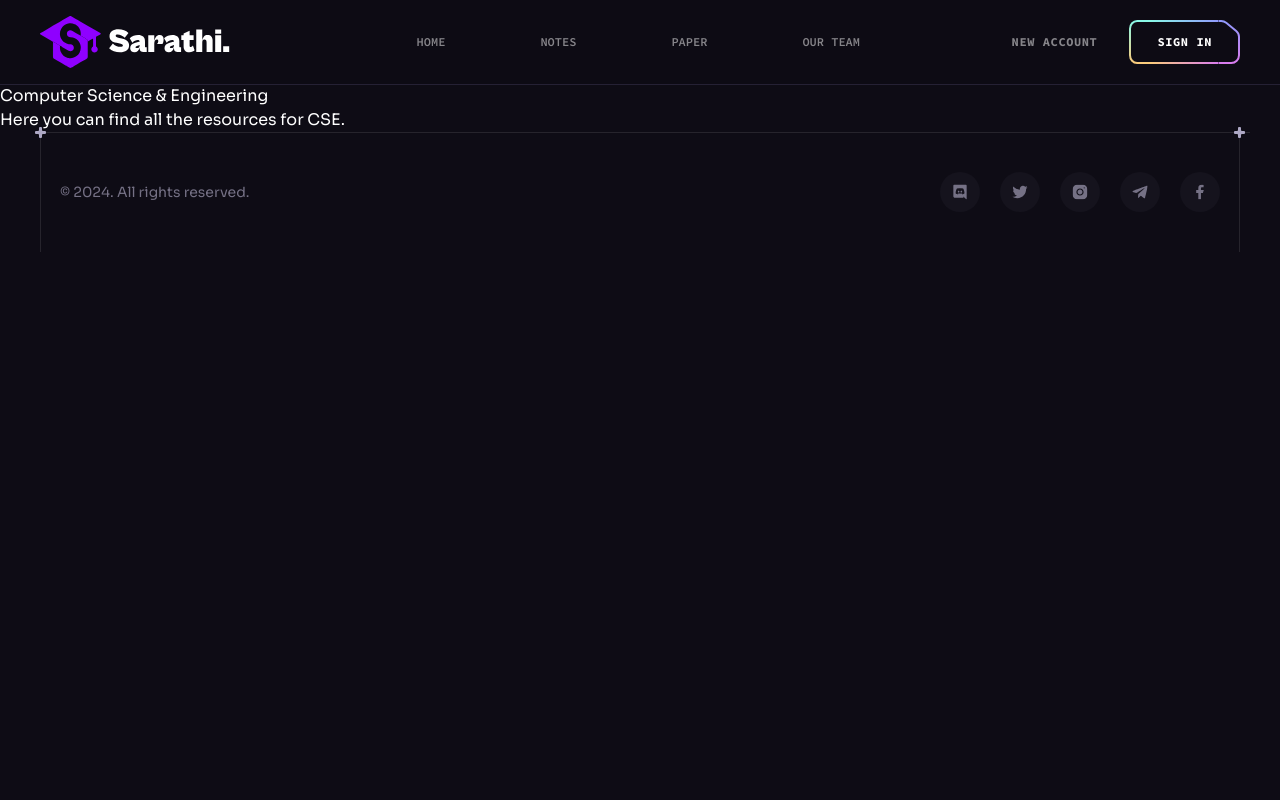
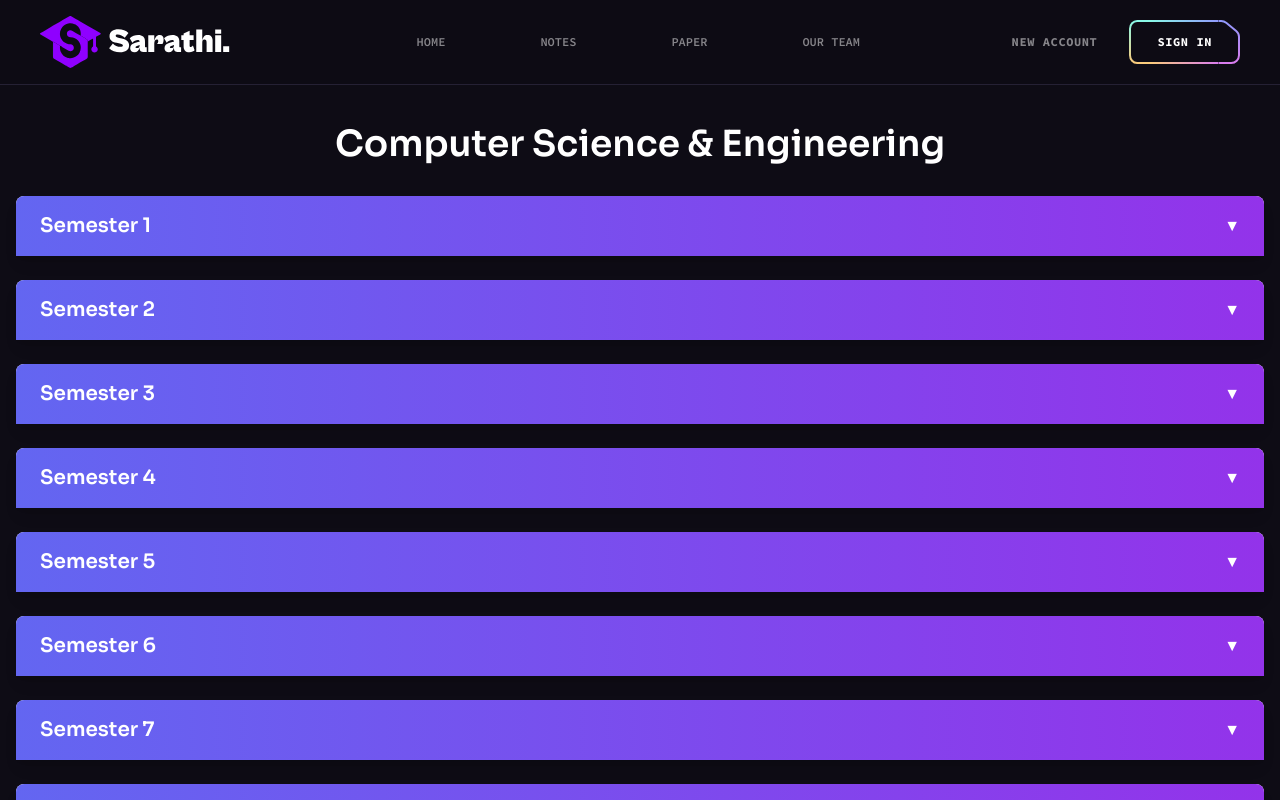
Before and after one commit to mahipal79/sarathi, a React (Vite) app: page /cse in a window 1280 px wide. Shown: the top 800 px of the page. Built offline with nearby package versions, Linux system fonts and the light colour scheme.

Commit message:
CSE page

```diff
--- a/src/components/Benefits.jsx
+++ b/src/components/Benefits.jsx
@@ -38,7 +38,7 @@ const Benefits = () => {
                     to={item.url}  // Use `url` from the `benefits` array
                     className="ml-auto font-code text-xs font-bold text-n-1 uppercase tracking-wider"
                   >
-                    Explore more
+                    DOWNLOAD..
                   </Link>
                   <Arrow />
                 </div>
--- a/src/components/pages/Cse.jsx
+++ b/src/components/pages/Cse.jsx
@@ -1,8 +1,159 @@
+import React, { useState } from 'react';
+import { Link } from 'react-router-dom';
+
+const semesters = [
+  {
+    id: 1,
+    title: 'Semester 1',
+    subjects: [
+      { name: 'Mathematics I', link: '/sem1/math1' },
+      { name: 'Physics I', link: '/sem1/physics1' },
+      { name: 'Chemistry', link: '/sem1/chemistry' },
+      { name: 'Programming Basics', link: '/sem1/programming-basics' },
+      { name: 'Engineering Mechanics', link: '/sem1/engineering-mechanics' },
+      { name: 'English Communication', link: '/sem1/english-communication' },
+    ],
+  },
+  {
+    id: 2,
+    title: 'Semester 2',
+    subjects: [
+      { name: 'Mathematics II', link: '/sem2/math2' },
+      { name: 'Physics II', link: '/sem2/physics2' },
+      { name: 'Environmental Studies', link: '/sem2/environmental-studies' },
+      { name: 'Data Structures', link: '/sem2/data-structures' },
+      { name: 'Digital Electronics', link: '/sem2/digital-electronics' },
+      { name: 'Professional Ethics', link: '/sem2/professional-ethics' },
+    ],
+  },
+  // Add semesters 3 to 8 similarly
+  {
+    id: 3,
+    title: 'Semester 3',
+    subjects: [
+      { name: 'Mathematics III', link: '/sem3/math3' },
+      { name: 'Computer Organization', link: '/sem3/computer-organization' },
+      { name: 'Operating Systems', link: '/sem3/operating-systems' },
+      { name: 'Discrete Mathematics', link: '/sem3/discrete-mathematics' },
+      { name: 'Object-Oriented Programming', link: '/sem3/oop' },
+      { name: 'Database Systems', link: '/sem3/database-systems' },
+    ],
+  },
+  {
+    id: 4,
+    title: 'Semester 4',
+    subjects: [
+      { name: 'Theory of Computation', link: '/sem4/theory-of-computation' },
+      { name: 'Computer Networks', link: '/sem4/computer-networks' },
+      { name: 'Software Engineering', link: '/sem4/software-engineering' },
+      { name: 'Microprocessors', link: '/sem4/microprocessors' },
+      { name: 'Algorithm Design', link: '/sem4/algorithm-design' },
+      { name: 'Artificial Intelligence', link: '/sem4/artificial-intelligence' },
+    ],
+  },
+  {
+    id: 5,
+    title: 'Semester 5',
+    subjects: [
+      { name: 'Compiler Design', link: '/sem5/compiler-design' },
+      { name: 'Web Technologies', link: '/sem5/web-technologies' },
+      { name: 'Mobile Computing', link: '/sem5/mobile-computing' },
+      { name: 'Cloud Computing', link: '/sem5/cloud-computing' },
+      { name: 'Machine Learning', link: '/sem5/machine-learning' },
+      { name: 'Big Data Analytics', link: '/sem5/big-data-analytics' },
+    ],
+  },
+  {
+    id: 6,
+    title: 'Semester 6',
+    subjects: [
+      { name: 'Distributed Systems', link: '/sem6/distributed-systems' },
+      { name: 'Network Security', link: '/sem6/network-security' },
+      { name: 'Cyber Security', link: '/sem6/cyber-security' },
+      { name: 'Embedded Systems', link: '/sem6/embedded-systems' },
+      { name: 'Data Mining', link: '/sem6/data-mining' },
+      { name: 'Software Testing', link: '/sem6/software-testing' },
+    ],
+  },
+  {
+    id: 7,
+    title: 'Semester 7',
+    subjects: [
+      { name: 'Information Retrieval', link: '/sem7/information-retrieval' },
+      { name: 'IoT', link: '/sem7/iot' },
+      { name: 'Blockchain Technology', link: '/sem7/blockchain-technology' },
+      { name: 'Quantum Computing', link: '/sem7/quantum-computing' },
+      { name: 'Robotics', link: '/sem7/robotics' },
+      { name: 'Natural Language Processing', link: '/sem7/nlp' },
+    ],
+  },
+  {
+    id: 8,
+    title: 'Semester 8',
+    subjects: [
+      { name: 'Deep Learning', link: '/sem8/deep-learning' },
+      { name: 'Augmented Reality', link: '/sem8/augmented-reality' },
+      { name: 'Virtual Reality', link: '/sem8/virtual-reality' },
+      { name: 'Edge Computing', link: '/sem8/edge-computing' },
+      { name: 'Project Management', link: '/sem8/project-management' },
+      { name: 'Entrepreneurship', link: '/sem8/entrepreneurship' },
+    ],
+  },
+];
+
+
 const Cse = () => {
+  const [activeSemester, setActiveSemester] = useState(null);
+
+  const toggleSemester = (id) => {
+    setActiveSemester(activeSemester === id ? null : id);
+  };
+
   return (
-    <div>
-      <h1>Computer Science & Engineering</h1>
-      <p>Here you can find all the resources for CSE.</p>
+    <div className="min-h-screen bg-n-8 py-10">
+      <div className="container mx-auto px-4">
+        <h1 className="text-4xl font-bold text-center mb-8 text-n-1">
+          Computer Science & Engineering
+        </h1>
+        <div className="grid grid-cols-1 gap-6">
+          {semesters.map((semester) => (
+            <div
+              key={semester.id}
+              className="bg-white rounded-lg shadow-lg"
+            >
+              <div
+                className="bg-gradient-to-r from-indigo-500 to-purple-600 text-white py-4 px-6 rounded-t-lg cursor-pointer flex justify-between items-center"
+                onClick={() => toggleSemester(semester.id)}
+              >
+                <h2 className="text-xl font-semibold">{semester.title}</h2>
+                <span
+                  className={`transform transition-transform duration-300 ${
+                    activeSemester === semester.id ? 'rotate-180' : 'rotate-0'
+                  }`}
+                >
+                  ▼
+                </span>
+              </div>
+              {activeSemester === semester.id && (
+                <div className="p-6">
+                  <ul className="space-y-4">
+                    {semester.subjects.map((subject, index) => (
+                      <li key={index}>
+                        <Link
+                          to={subject.link}
+                          className="text-indigo-600 hover:underline"
+                        >
+                          {subject.name}
+                        </Link>
+                      </li>
+                    ))}
+                  </ul>
+                </div>
+              )}
+            </div>
+          ))}
+        </div>
+      </div>
     </div>
   );
 };
--- a/src/constants/index.js
+++ b/src/constants/index.js
@@ -180,7 +180,7 @@ export const benefits = [
     backgroundUrl: "./src/assets/benefits/card-3.svg",
     iconUrl: benefitIcon3,
     imageUrl: benefitImage2,
-    url: "/fire-and-safety",  // Link to the Fire and Safety page
+    url: "/fehs",  // Link to the Fire and Safety page
   },
   {
     id: "3",
```
